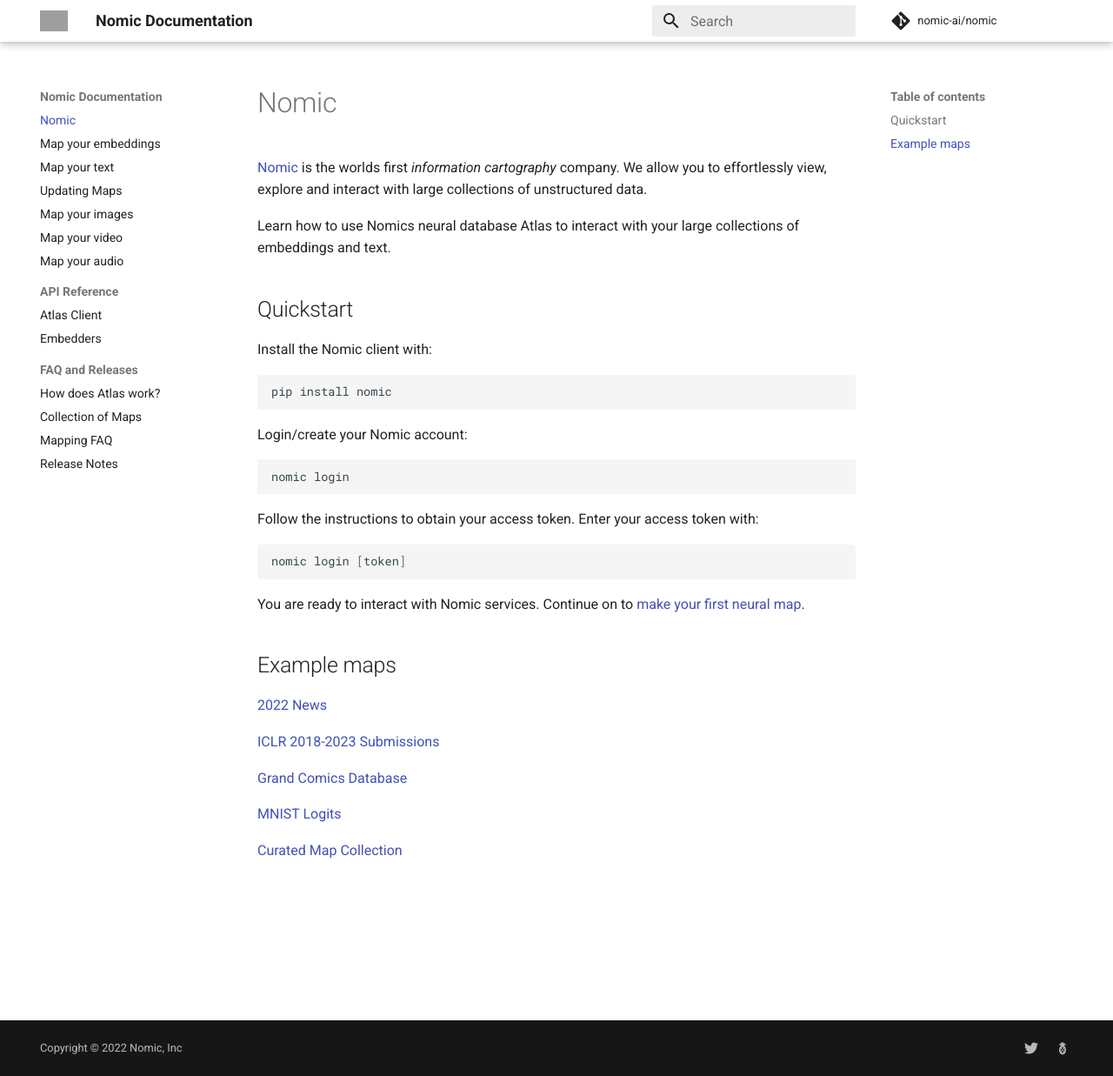
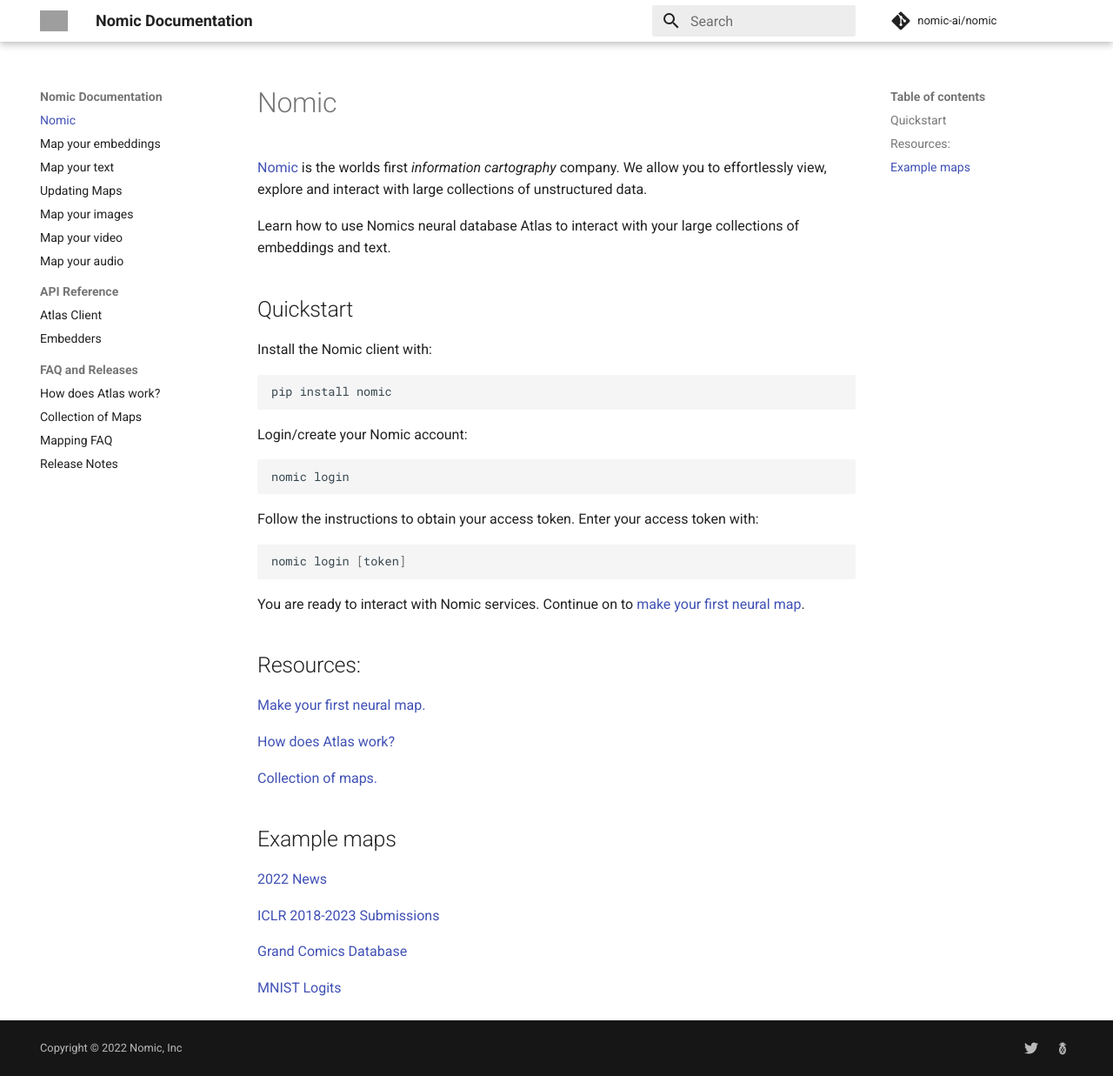
Before and after one commit to nomic-ai/nomic, an MkDocs documentation site: the page built from docs/index.md, in a window 1280 px wide and 1237 px high. Shown: the whole window at 87% size. Built offline with MkDocs 1.6.1 and Material for MkDocs 9.7.7, drawn with Linux system fonts in a browser that asks for light colours; comment, search, counter and statistics services are not loaded; grey boxes are pictures that could not be loaded.

Commit message:
Updated docs

```diff
--- a/docs/index.md
+++ b/docs/index.md
@@ -22,6 +22,14 @@
 
 You are ready to interact with Nomic services. Continue on to [make your first neural map](map_your_data.md).
 
+## Resources:
+
+[Make your first neural map.](map_your_data.md)
+
+[How does Atlas work?](how_does_atlas_work.md)
+
+[Collection of maps.](collection_of_maps.md)
+
 ## Example maps
 
 [2022 News](https://atlas.nomic.ai/map/357e8f8e-b182-442d-bcbc-a4c3903aeb1b/3c70fef9-1994-4438-92cd-45b0ab803bd7)
@@ -31,5 +39,3 @@
 [Grand Comics Database](https://atlas.nomic.ai/map/988ad159-0c94-4559-a67a-a0498277b4d8/a5ef1e3c-105f-4606-abdb-5dc2e4fe20af)
 
 [MNIST Logits](https://atlas.nomic.ai/map/2a222eb6-8f5a-405b-9ab8-f5ab23b71cfd/1dae224b-0284-49f7-b7c9-5f80d9ef8b32)
-
-[Curated Map Collection](collection_of_maps.md)
```
